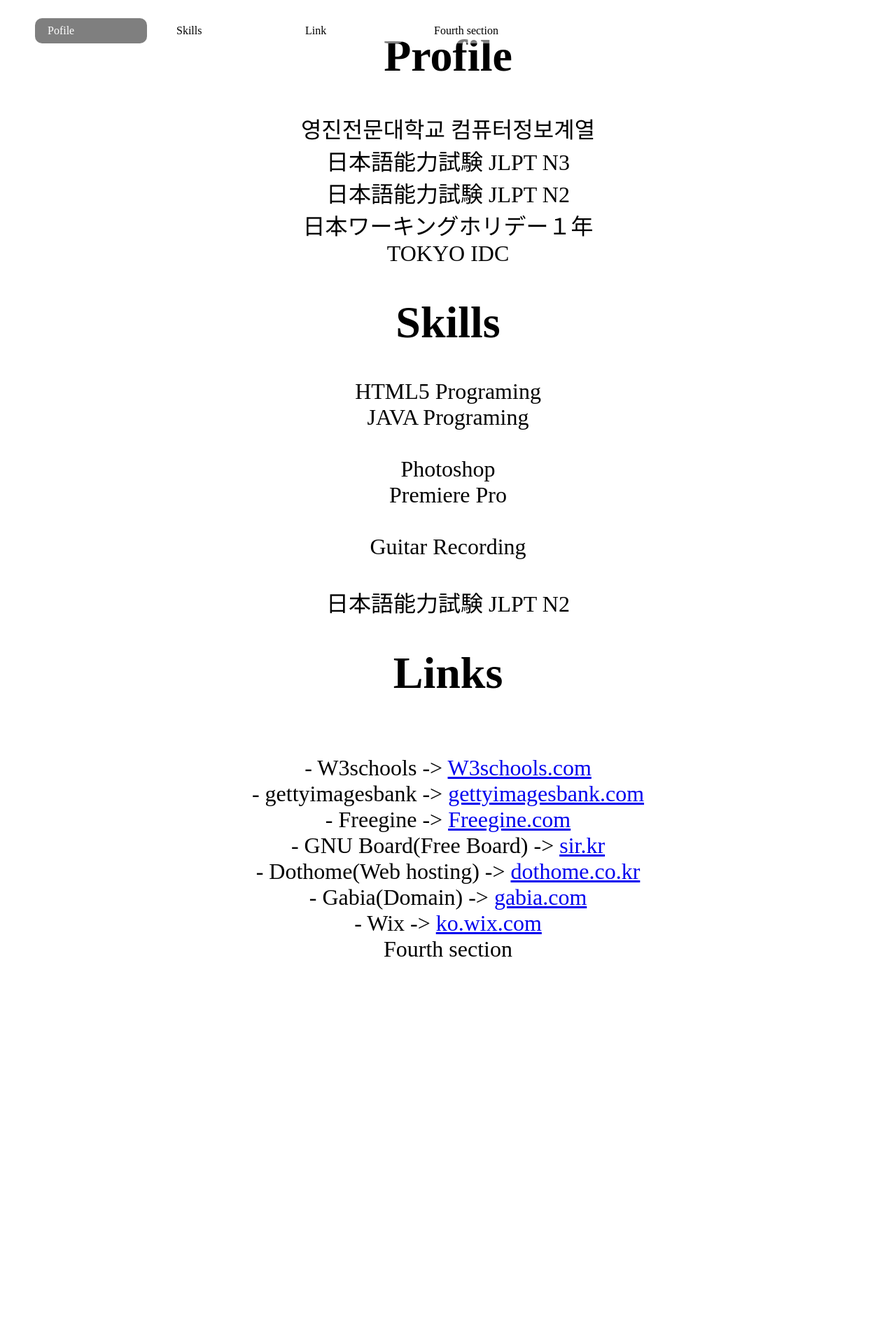
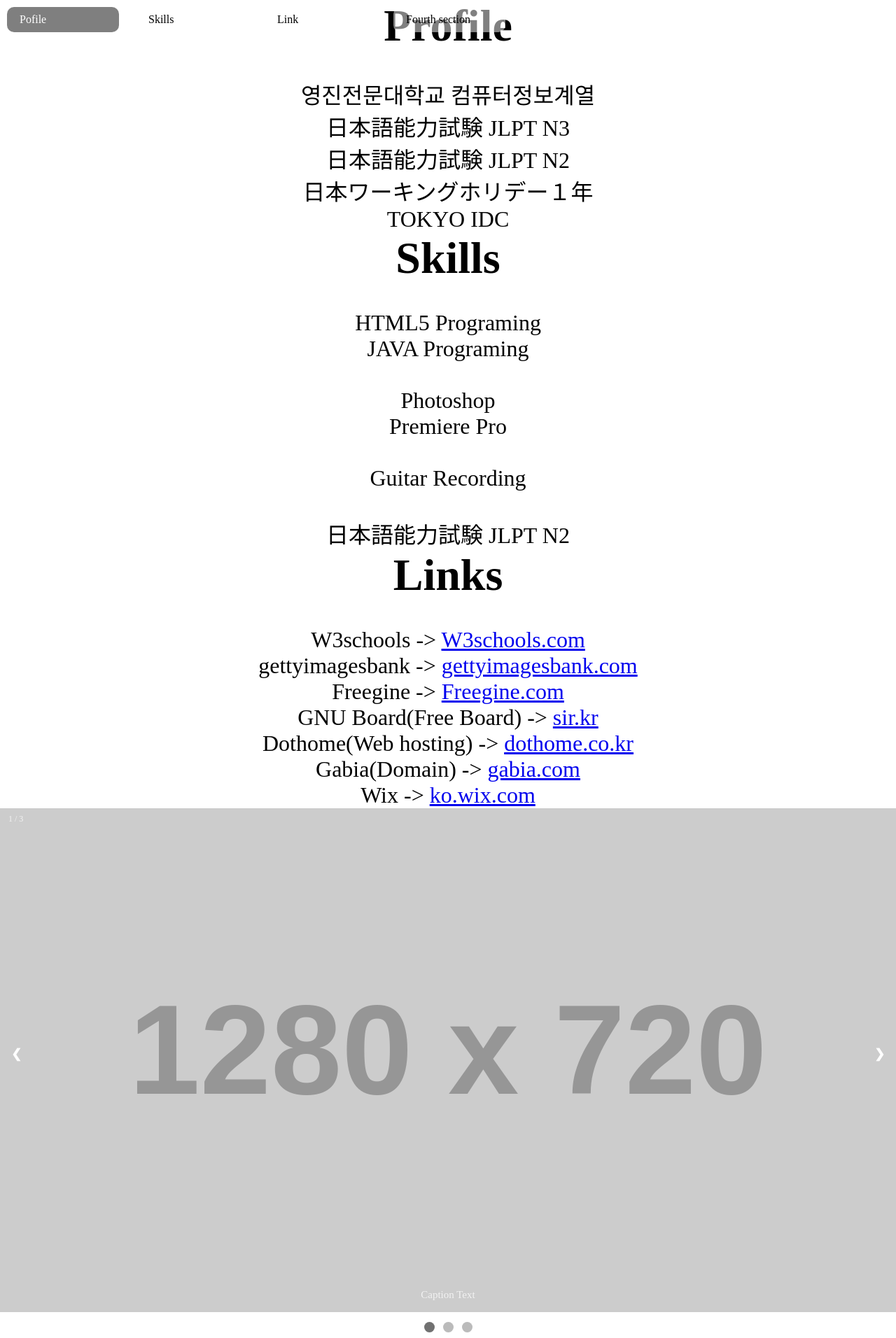
Before and after one commit to lizill/Blog, a PHP site: page /home.html in a window 1280 px wide. Shown: the whole page at 70% size. Before the commit the page ends 1367 px from the top, so only its background shows below. Run offline with PHP 8.4, Linux system fonts and the light colour scheme; grey boxes labelled with a size stand in for pictures from a placeholder-image service; some libraries are stand-ins or nearby versions.

Commit message:
fourth page slide

```diff
--- a/home.html
+++ b/home.html
@@ -19,16 +19,18 @@
         </ul>
     </nav>
     <div id="fullpage">
+        <!-- First Section -->
         <div class="section">
-            <h1>Profile</h1>
+            <h1>Profile</h1> <br>
             영진전문대학교 컴퓨터정보계열<br>
             日本語能力試験 JLPT N3<br>
             日本語能力試験 JLPT N2<br>
             日本ワーキングホリデー１年<br>
             TOKYO IDC
         </div>
+        <!-- Second Section -->
         <div class="section">
-            <h1>Skills</h1>
+            <h1>Skills</h1> <br>
             HTML5 Programing<br>
             JAVA Programing<br><br>
             Photoshop<br>
@@ -36,27 +38,62 @@
             Guitar Recording<br><br>
             日本語能力試験 JLPT N2
         </div>
+        <!-- Third Section -->
         <div class="section">
-            <h1>Links</h1><br>
-            - W3schools -> <a href="http://W3schools.com" target="_blank">W3schools.com</a><br>
+            <h1>Links</h1> <br>
+            W3schools -> <a href="http://W3schools.com" target="_blank">W3schools.com</a><br>
             <!-- 태그 사용 자료 -->
-            - gettyimagesbank -> <a href="https://gettyimagesbank.com" target="_blank">gettyimagesbank.com</a><br>
+            gettyimagesbank -> <a href="https://gettyimagesbank.com" target="_blank">gettyimagesbank.com</a><br>
             <!-- 무료 이미지 자료 -->
-            - Freegine -> <a href="https://freegine.com" target="_blank">Freegine.com</a><br>
+            Freegine -> <a href="https://freegine.com" target="_blank">Freegine.com</a><br>
             <!-- 무료 일러스트, 아이콘 자료 -->
-            - GNU Board(Free Board) -> <a href="https://sir.kr" target="_blank">sir.kr</a><br>
+            GNU Board(Free Board) -> <a href="https://sir.kr" target="_blank">sir.kr</a><br>
             <!-- 무료 게시판 사이트 -->
-            - Dothome(Web hosting) -> <a href="https://dothome.co.kr" target="_blank">dothome.co.kr</a><br>
+            Dothome(Web hosting) -> <a href="https://dothome.co.kr" target="_blank">dothome.co.kr</a><br>
             <!-- 무료 웹 호스팅 사이트 -->
-            - Gabia(Domain) -> <a href="https://gabia.com" target="_blank">gabia.com</a><br>
+            Gabia(Domain) -> <a href="https://gabia.com" target="_blank">gabia.com</a><br>
             <!-- 도메인 구매 사이트 -->
-            - Wix -> <a href="https://ko.wix.com" target="_blank">ko.wix.com</a><br>
-            <!-- 웹 페이지 탬플릿 --></div>
-        <div class="section">Fourth section</div>
+            Wix -> <a href="https://ko.wix.com" target="_blank">ko.wix.com</a><br>
+            <!-- 웹 페이지 탬플릿 -->
+        </div>
+        <!-- Fourth Section -->
+        <div class="section">
+            <div class="slideshow-container">
+
+                <div class="mySlides fade">
+                  <div class="numbertext">1 / 3</div>
+                  <img src="http://placehold.it/1280x720" style="width:100%; height:100%">
+                  <div class="text">Caption Text</div>
+                </div>
+
+                <div class="mySlides fade">
+                  <div class="numbertext">2 / 3</div>
+                  <img src="http://placehold.it/1280x720" style="width:100%; height:100%">
+                  <div class="text">Caption Two</div>
+                </div>
+
+                <div class="mySlides fade">
+                  <div class="numbertext">3 / 3</div>
+                  <img src="http://placehold.it/1280x720" style="width:100%; height:100%">
+                  <div class="text">Caption Three</div>
+                </div>
+
+                <a class="prev" onclick="plusSlides(-1)">&#10094;</a>
+                <a class="next" onclick="plusSlides(1)">&#10095;</a>
+
+            </div>
+            <!-- dot -->
+            <div style="text-align:center">
+                <span class="dot" onclick="currentSlide(1)"></span>
+                <span class="dot" onclick="currentSlide(2)"></span>
+                <span class="dot" onclick="currentSlide(3)"></span>
+            </div>
+        </div>
     </div>
     <script src="https://cdnjs.cloudflare.com/ajax/libs/jquery/3.2.1/jquery.min.js"></script>
     <script src="https://cdnjs.cloudflare.com/ajax/libs/fullPage.js/2.9.4/jquery.fullpage.min.js"></script>
     <script>
+        /* Page slide */
         $(document).ready(function () {
             $('#fullpage').fullpage({
                 anchors: ['1page', '2page', '3page', '4page'],
@@ -64,6 +101,34 @@
                 sectionsColor: ['#AACF52', '#4BBFC3', '#7BAABE', '#E5E5E5']
             });
         });
+
+        /* Img slide */
+        var slideIndex = 1;
+        showSlides(slideIndex);
+
+        function plusSlides(n) {
+        showSlides(slideIndex += n);
+        }
+
+        function currentSlide(n) {
+        showSlides(slideIndex = n);
+        }
+
+        function showSlides(n) {
+        var i;
+        var slides = document.getElementsByClassName("mySlides");
+        var dots = document.getElementsByClassName("dot");
+        if (n > slides.length) {slideIndex = 1}
+        if (n < 1) {slideIndex = slides.length}
+        for (i = 0; i < slides.length; i++) {
+            slides[i].style.display = "none";
+        }
+        for (i = 0; i < dots.length; i++) {
+            dots[i].className = dots[i].className.replace(" active", "");
+        }
+        slides[slideIndex-1].style.display = "block";
+        dots[slideIndex-1].className += " active";
+        }
     </script>
 </body>
 
--- a/style.css
+++ b/style.css
@@ -1,3 +1,9 @@
+* {
+    padding: 0px;
+    margin: 0px;
+    box-sizing: border-box;
+}
+
 .section {
     text-align: center;
     font-size: 200%;
@@ -64,3 +70,101 @@
 #menu .hide {
     display: none;
 } */
+
+.mySlides {display: none}
+img {vertical-align: middle;}
+
+/* Slideshow container */
+.slideshow-container {
+  max-width: 1280px;
+  max-height: 720px;
+  position: relative;
+  margin: auto;
+}
+
+/* Next & previous buttons */
+.prev, .next {
+  cursor: pointer;
+  position: absolute;
+  top: 45%;
+  padding: 16px;
+  color: white;
+  font-weight: bold;
+  font-size: 18px;
+  transition: 0.6s ease;
+  border-radius: 0 3px 3px 0;
+}
+
+.prev {
+  left: 0px;
+}
+
+/* Position the "next button" to the right */
+.next {
+  right: 0;
+  border-radius: 3px 0 0 3px;
+}
+
+/* On hover, add a black background color with a little bit see-through */
+.prev:hover, .next:hover {
+  background-color: rgba(0,0,0,0.8);
+}
+
+/* Caption text */
+.text {
+  color: #f2f2f2;
+  font-size: 15px;
+  padding: 8px 12px;
+  position: absolute;
+  bottom: 8px;
+  width: 100%;
+  text-align: center;
+}
+
+/* Number text (1/3 etc) */
+.numbertext {
+  color: #f2f2f2;
+  font-size: 12px;
+  padding: 8px 12px;
+  position: absolute;
+  top: 0;
+}
+
+/* The dots/bullets/indicators */
+.dot {
+  cursor: pointer;
+  height: 15px;
+  width: 15px;
+  margin: 0 2px;
+  background-color: #bbb;
+  border-radius: 50%;
+  display: inline-block;
+  transition: background-color 0.6s ease;
+}
+
+.active, .dot:hover {
+  background-color: #717171;
+}
+
+/* Fading animation */
+.fade {
+  -webkit-animation-name: fade;
+  -webkit-animation-duration: 1.5s;
+  animation-name: fade;
+  animation-duration: 1.5s;
+}
+
+@-webkit-keyframes fade {
+  from {opacity: .4}
+  to {opacity: 1}
+}
+
+@keyframes fade {
+  from {opacity: .4}
+  to {opacity: 1}
+}
+
+/* On smaller screens, decrease text size */
+@media only screen and (max-width: 300px) {
+  .prev, .next,.text {font-size: 11px}
+}
```
